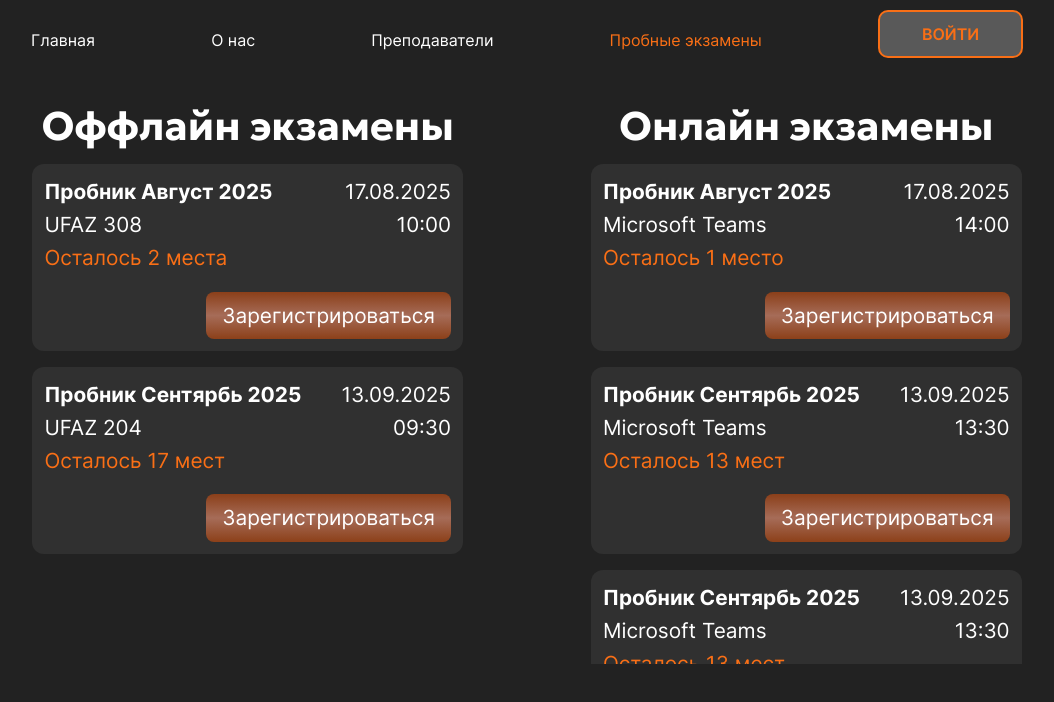
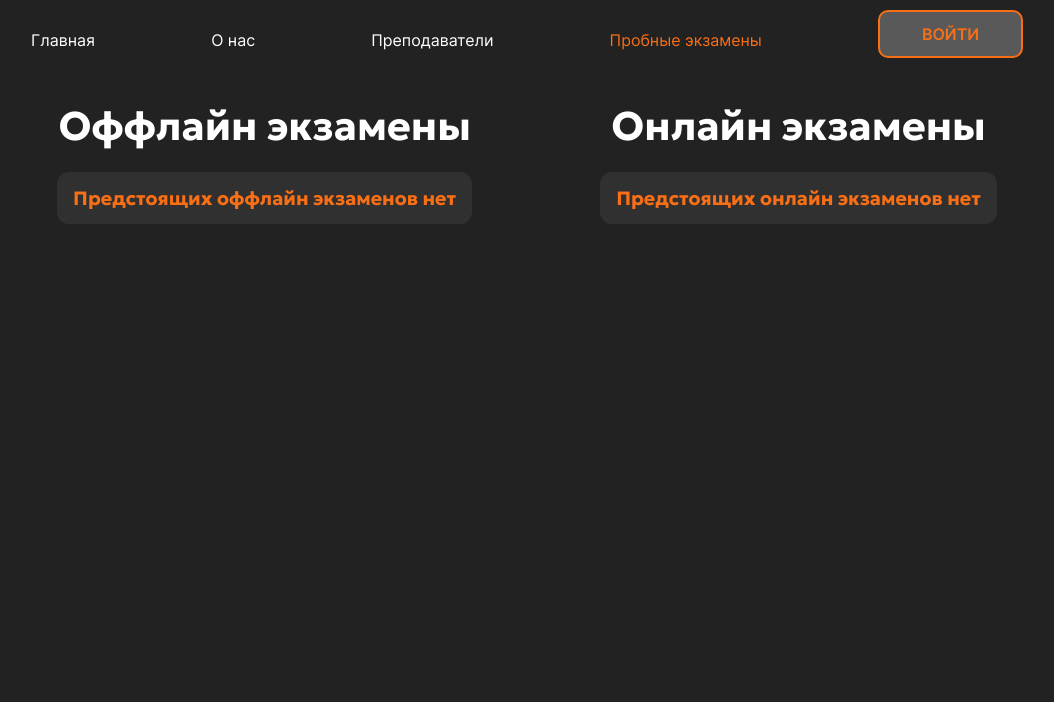
Before and after one commit to ShamkhalG/Examinds, a Vue app: page /exams in a window 1280 px wide. Shown: the top 702 px of the page, without its empty margins (113-1167 px from the left). Built offline with nearby package versions, Linux system fonts and the light colour scheme.

Commit message:
feat: Added messages to RegisterExamView when there are no upcoming exams.

```diff
--- a/src/components/RegisterExamView.vue
+++ b/src/components/RegisterExamView.vue
@@ -10,8 +10,10 @@
       </h2>
 
       <!-- Exam items -->
-      <div class="flex flex-col gap-2 lg:gap-4 max-h-[200px] lg:max-h-[500px] overflow-y-auto">
-        <div v-for="exam in mockOfflineExams" :key="exam.id"
+      <div class="flex flex-col gap-2 lg:gap-4 max-h-[200px] lg:max-h-[500px] overflow-y-auto"
+        :class="mockOfflineExams.length > 0 ? 'overflow-y-auto' : 'overflow-y-hidden'"
+      >
+        <div v-if="mockOfflineExams.length !== 0" v-for="exam in mockOfflineExams" :key="exam.id"
           class="flex flex-col gap-0.5 bg-[#303030] rounded-xl p-3"
         >
           <!-- Name and date -->
@@ -38,6 +40,13 @@
             Зарегистрироваться
           </button>
         </div>
+
+        <!-- Message if no exams -->
+        <p v-else class="text-minds text-center text-sm lg:text-[1.2rem]
+          mt-2 font-geologicaBold bg-[#303030] p-3 lg:p-4 rounded-xl"
+        >
+          Предстоящих оффлайн экзаменов нет
+        </p>
       </div>
     </div>
 
@@ -49,8 +58,10 @@
       </h2>
 
       <!-- Exam items -->
-      <div class="flex flex-col gap-2 lg:gap-4 max-h-[200px] lg:max-h-[500px] overflow-y-auto">
-        <div v-for="exam in mockOnlineExams" :key="exam.id"
+      <div class="flex flex-col gap-2 lg:gap-4 max-h-[200px] lg:max-h-[500px] overflow-y-auto"
+        :class="mockOnlineExams.length > 0 ? 'overflow-y-auto' : 'overflow-y-hidden'"
+      >
+        <div v-if="mockOnlineExams.length !== 0" v-for="exam in mockOnlineExams" :key="exam.id"
           class="flex flex-col gap-0.5 bg-[#303030] rounded-xl p-3"
         >
           <!-- Name and date -->
@@ -77,6 +88,13 @@
             Зарегистрироваться
           </button>
         </div>
+
+        <!-- Message if no exams -->
+        <p v-else class="text-minds text-center text-sm lg:text-[1.2rem]
+          mt-2 font-geologicaBold bg-[#303030] p-3 lg:p-4 rounded-xl"
+        >
+          Предстоящих онлайн экзаменов нет
+        </p>
       </div>
     </div>
   </div>
@@ -175,53 +193,57 @@ const registerData = reactive({
 
 // LONGTODO Retrieving exams from the database
 // const offlineExams = api.get('/getOfflineExams')
-const mockOfflineExams = [
-  {
-    id: 1,
-    name: "Пробник Август 2025",
-    date: "17.08.2025",
-    time: "10:00",
-    place: "UFAZ 308",
-    remainingPlaces: 2
-  },
-  {
-    id: 2,
-    name: "Пробник Сентярбь 2025",
-    date: "13.09.2025",
-    time: "09:30",
-    place: "UFAZ 204",
-    remainingPlaces: 17
-  }
-]
+
+const mockOfflineExams = []
+const mockOnlineExams = []
+
+// const mockOfflineExams = [
+//   {
+//     id: 1,
+//     name: "Пробник Август 2025",
+//     date: "17.08.2025",
+//     time: "10:00",
+//     place: "UFAZ 308",
+//     remainingPlaces: 2
+//   },
+//   {
+//     id: 2,
+//     name: "Пробник Сентярбь 2025",
+//     date: "13.09.2025",
+//     time: "09:30",
+//     place: "UFAZ 204",
+//     remainingPlaces: 17
+//   }
+// ]
 
 // LONGTODO Retrieving exams from the database
 // const onlineExams = api.get('/getOnlineExams')
-const mockOnlineExams = [
-  {
-    id: 1,
-    name: "Пробник Август 2025",
-    date: "17.08.2025",
-    time: "14:00",
-    place: "Microsoft Teams",
-    remainingPlaces: 1
-  },
-  {
-    id: 2,
-    name: "Пробник Сентярбь 2025",
-    date: "13.09.2025",
-    time: "13:30",
-    place: "Microsoft Teams",
-    remainingPlaces: 13
-  },
-  {
-    id: 3,
-    name: "Пробник Сентярбь 2025",
-    date: "13.09.2025",
-    time: "13:30",
-    place: "Microsoft Teams",
-    remainingPlaces: 13
-  }
-]
+// const mockOnlineExams = [
+//   {
+//     id: 1,
+//     name: "Пробник Август 2025",
+//     date: "17.08.2025",
+//     time: "14:00",
+//     place: "Microsoft Teams",
+//     remainingPlaces: 1
+//   },
+//   {
+//     id: 2,
+//     name: "Пробник Сентярбь 2025",
+//     date: "13.09.2025",
+//     time: "13:30",
+//     place: "Microsoft Teams",
+//     remainingPlaces: 13
+//   },
+//   {
+//     id: 3,
+//     name: "Пробник Сентярбь 2025",
+//     date: "13.09.2025",
+//     time: "13:30",
+//     place: "Microsoft Teams",
+//     remainingPlaces: 13
+//   }
+// ]
 
 // Methods
 function pluralizePlaces(n) {
--- a/src/stores/auth.js
+++ b/src/stores/auth.js
@@ -54,7 +54,7 @@ export const useAuthStore = defineStore('auth', {
     },
 
     async fetchUser() {
-      const { data } = await api.get('/me') // Fetch user data with JWT
+      const { data } = await api.get('/me') // Fetches user data with JWT
       this.user = data
     },
 
```
